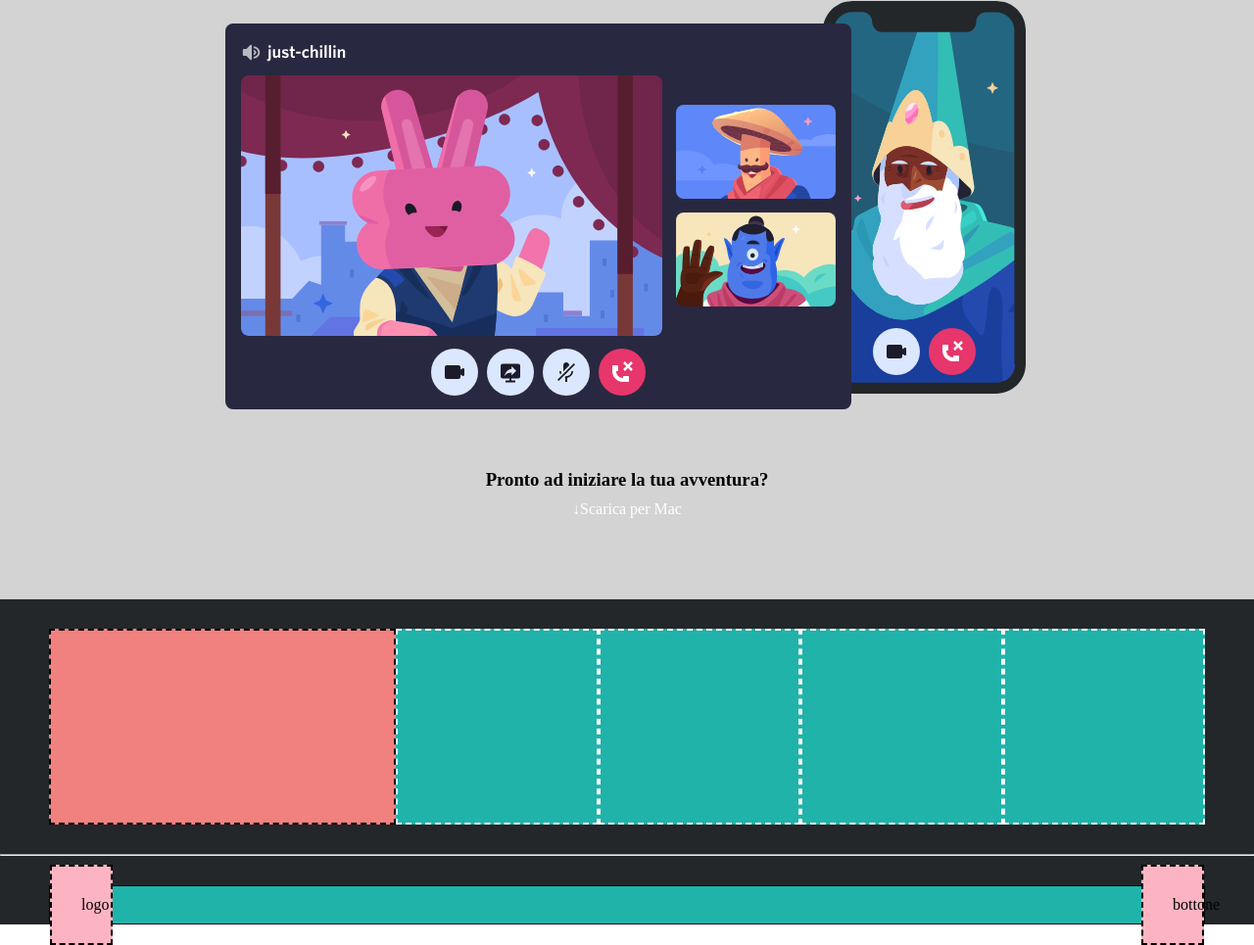
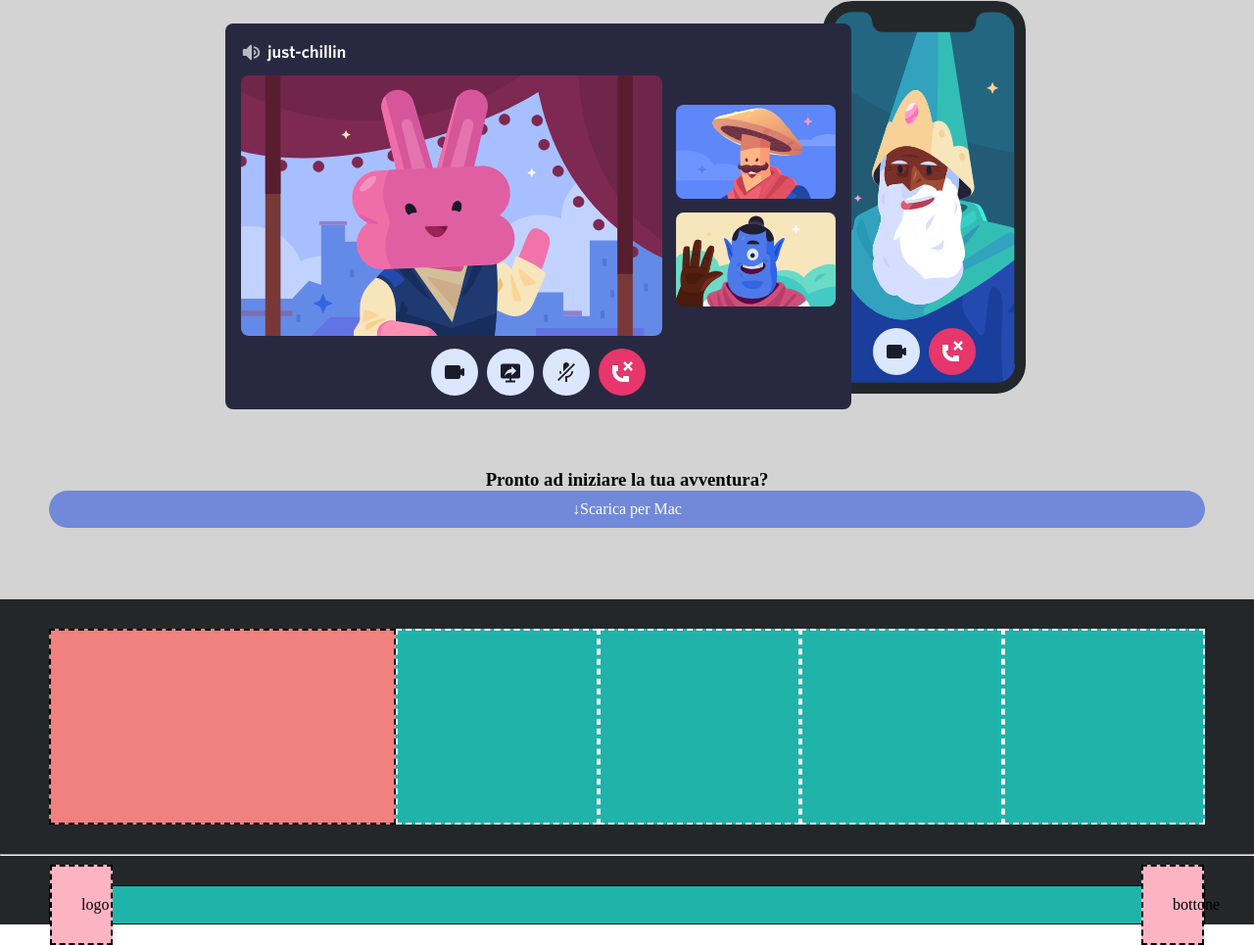
Before and after one commit to GiordanoCasale/htmlcss-discord, a plain HTML site: page index.html in a window 1280 px wide. Shown: the part 2326-3291 px from the top of the page at 98% size. Drawn offline with Linux system fonts and the light colour scheme.

Commit message:
[UPD] Probelm with button fixed

```diff
--- a/index.html
+++ b/index.html
@@ -102,7 +102,7 @@
                         condivisione schermo</p>
                     <img src="./img/item4-big.svg" alt="item 4">
                     <h3>Pronto ad iniziare la tua avventura?</h3>
-                    <div class="button-3 col-white">&darr;Scarica per Mac</div>
+                    <div class="button-3 col-white back-col-button">&darr;Scarica per Mac</div>
                 </div>
             </div>
         </div>
```
